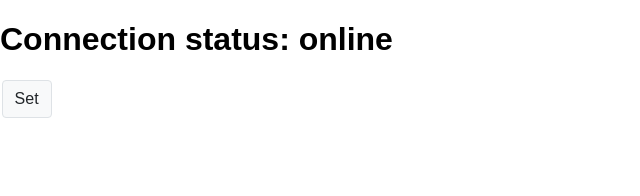
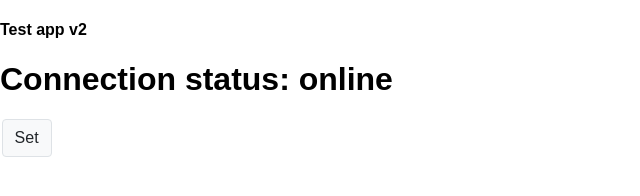
Before and after one commit to arjunsree007/test-electron, an Electron app: page index.html in a window 800 px wide. Shown: the whole page, without its empty margins (0-640 px from the left). Drawn offline with Linux system fonts and the light colour scheme; no server answers.

Commit message:
vesion2 upblishing

```diff
--- a/index.html
+++ b/index.html
@@ -17,6 +17,7 @@
   <body>
 
     <p id="info"></p>
+    <h4>Test app v2</h4>
     <h1>Connection status: <strong id='status'></strong></h1>
     <button id="btn" type="button">Set</button>
 
--- a/package.json
+++ b/package.json
@@ -1,6 +1,6 @@
 {
   "name": "new-electron-app",
-  "version": "1.0.0",
+  "version": "2.0.0",
   "description": "Test electron app",
   "main": "main.js",
   "repository": {
```
